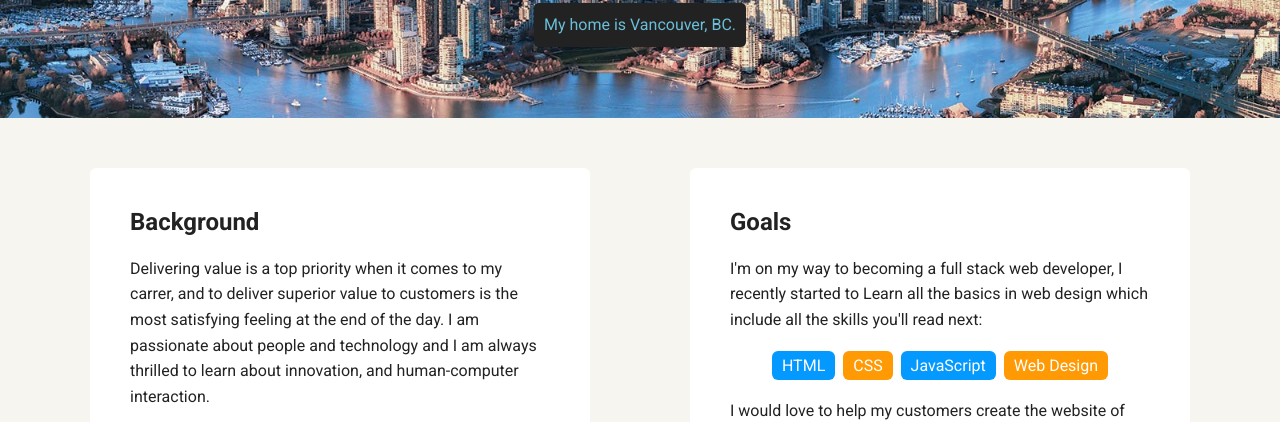
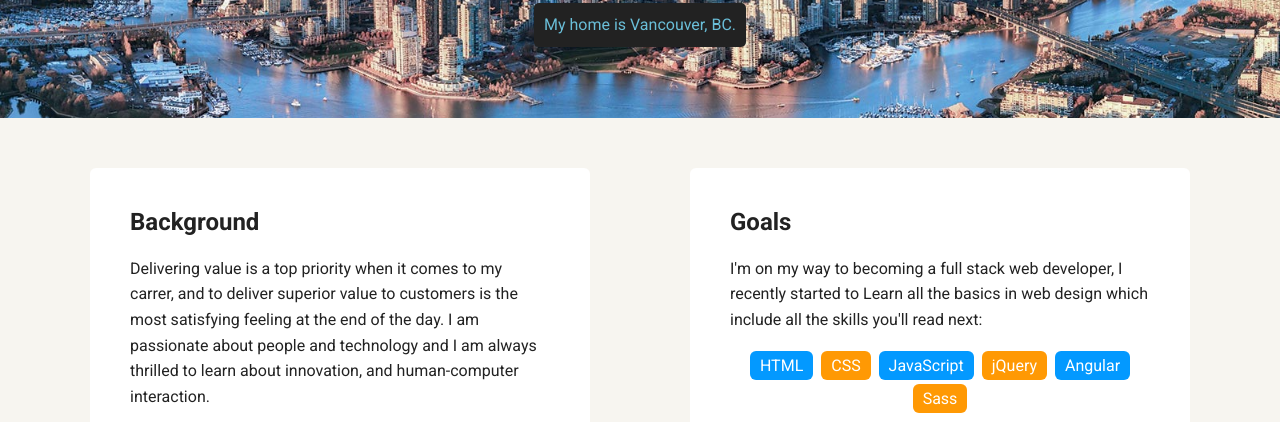
Before and after one commit to PaulDelba/techdegree-project-1, a plain HTML site: page portfolio_update_v1 2/index.html in a window 1280 px wide. Shown: the part 352-774 px from the top of the page. Drawn offline with Linux system fonts and the light colour scheme; a web font is replaced by a local one.

Commit message:
Added items from a list I deleted before

```diff
--- a/portfolio_update_v1 2/index.html
+++ b/portfolio_update_v1 2/index.html
@@ -36,8 +36,9 @@
           <li>HTML</li>
           <li>CSS</li>
           <li>JavaScript</li>
-          <li>Web Design</li>
-
+          <li>jQuery</li>
+          <li>Angular</li>
+          <li>Sass</li>
         </ul>
         <p>I would love to help my customers create the website of their dreams for their business and projects.</p>
       </div>
```
Also changed, not shown: portfolio_update_v1 2/experience.html (+3 -1 lines), 3 other files.
